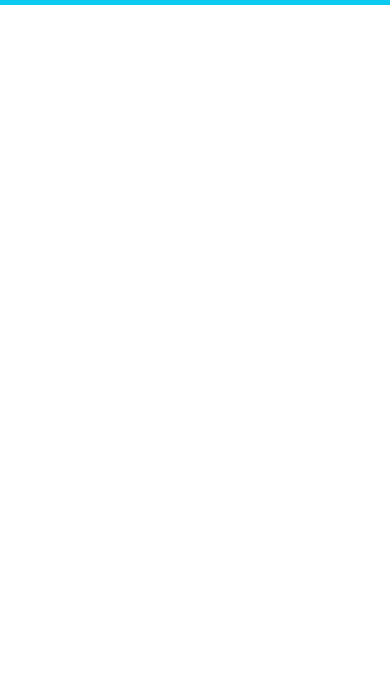
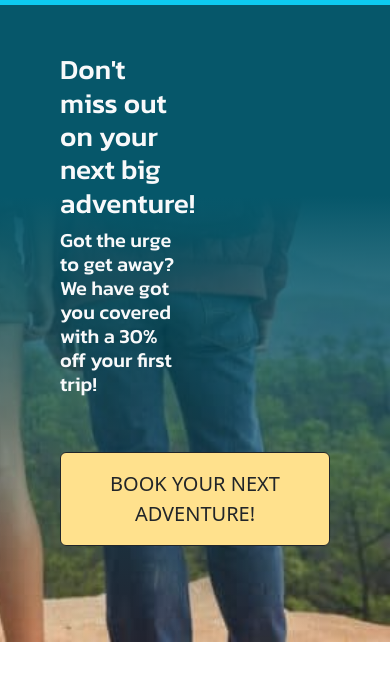
Before and after one commit to zaba0018/dsn1713-skyhighadventures, a plain HTML site: page index.html in a window 390 px wide. Shown: the part 176-856 px from the top of the page. Drawn offline with nearby package versions, Linux system fonts and the light colour scheme; a web font is replaced by a local one.

Commit message:
Hero section finished

```diff
--- a/css/main.css
+++ b/css/main.css
@@ -26,7 +26,35 @@ body{
 .user-account-icon-btn {
     display: none;
 }
+#Hero-button{
+    background-color: #FFE18D;
+    text-transform: uppercase;
+}
 
+#hero-wrapper {
+    background-image: url(../images/backpacking_friends_depositphotos-768x432.jpg);
+    background-repeat: no-repeat;
+    background-size: cover;
+    background-position: right;
+    position: relative;
+    z-index: 1;
+}
+#hero-wrapper::before {
+    background: linear-gradient(to right, #06576A 30%, transparent 100%);
+    content: "";
+    height: 100%;
+    position: absolute;
+    right: 0;
+    top: 0;
+    width: 100%;
+    z-index: -1;
+}
+ h1{
+    font-family: "Kanit",system-ui, -apple-system, BlinkMacSystemFont, 'Segoe UI', Roboto, Oxygen, Ubuntu, Cantarell, 'Open Sans', 'Helvetica Neue', sans-serif;
+ }
+ h2{
+    font-family: "Kanit",system-ui, -apple-system, BlinkMacSystemFont, 'Segoe UI', Roboto, Oxygen, Ubuntu, Cantarell, 'Open Sans', 'Helvetica Neue', sans-serif;
+ }
 @media (min-width: 992px) {
     #navbar-CTA {
         display: none;
@@ -51,3 +79,16 @@ body{
         display: none;
     }
 }
+
+@media (max-width: 992px) {
+    #hero-wrapper::before {
+        background: linear-gradient(to bottom, #06576A 30%, transparent 100%);
+        content: "";
+        height: 100%;
+        position: absolute;
+        right: 0;
+        top: 0;
+        width: 100%;
+        z-index: -1;
+}
+}
--- a/index.html
+++ b/index.html
@@ -117,8 +117,15 @@
               </div>
             </div>
           </nav>
+          </div>
+          <div id="hero-wrapper" class="Hero mx-0 mb-5 p-5 bg-dark container-fluid wrapper row">
+            <h1 class="text-light me-5 col-6 fs-1"> Don't miss out on your next big adventure!</h1>
+            <h2 class="text-light fs-5 fw-normal col-6"> Got the urge to get away? We have got you covered with a 30% off your first trip!</h2>
+            <div>
+              <button id="Hero-button" type="button" class="btn btn-warning btn btn-outline-dark my-5 py-3 fs-5" >Book your next adventure!</button>
+            </div>
 
-    </div>
+           </div>
 
     <script src="https://cdn.jsdelivr.net/npm/bootstrap@5.3.3/dist/js/bootstrap.bundle.min.js" integrity="sha384-YvpcrYf0tY3lHB60NNkmXc5s9fDVZLESaAA55NDzOxhy9GkcIdslK1eN7N6jIeHz" crossorigin="anonymous"></script>
 
```
